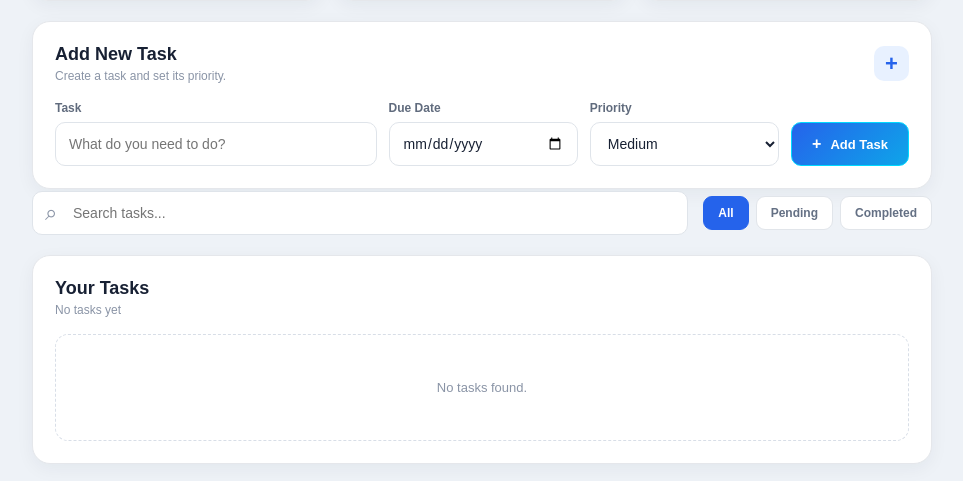
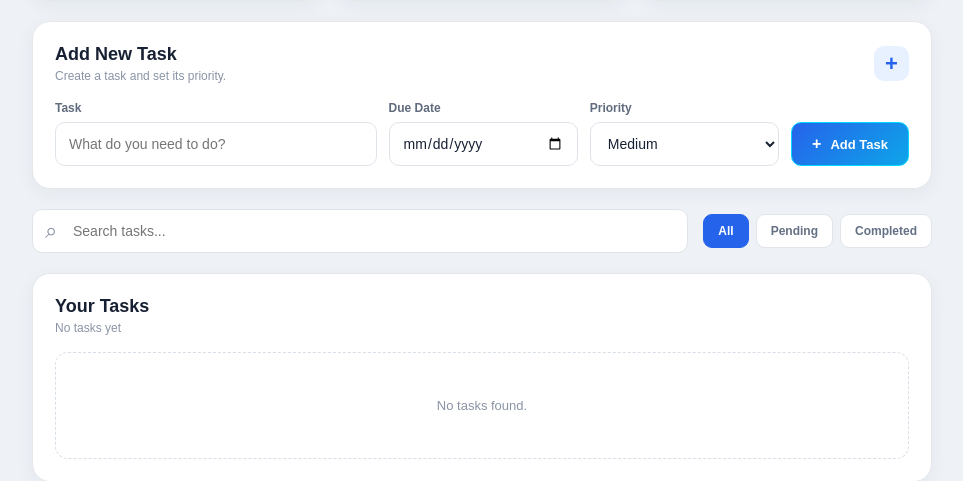
Before and after one commit to sachinkumar7033/Project-02-Todo-Task-Manager, a Flask app: page / in a window 1280 px wide. Shown: the part 252-733 px from the top of the page, without its empty margins (158-1121 px from the left). Run offline with Flask 3, Linux system fonts and the light colour scheme.

Commit message:
css update

```diff
--- a/static/css/style.css
+++ b/static/css/style.css
@@ -98,7 +98,7 @@ button {
 }
 
 .add-task-card {
-    margin-bottom: 2px;
+    margin-bottom: 20px;
     padding: 22px;
     border: 1px solid #e5e7eb;
     border-radius: 18px;
```
